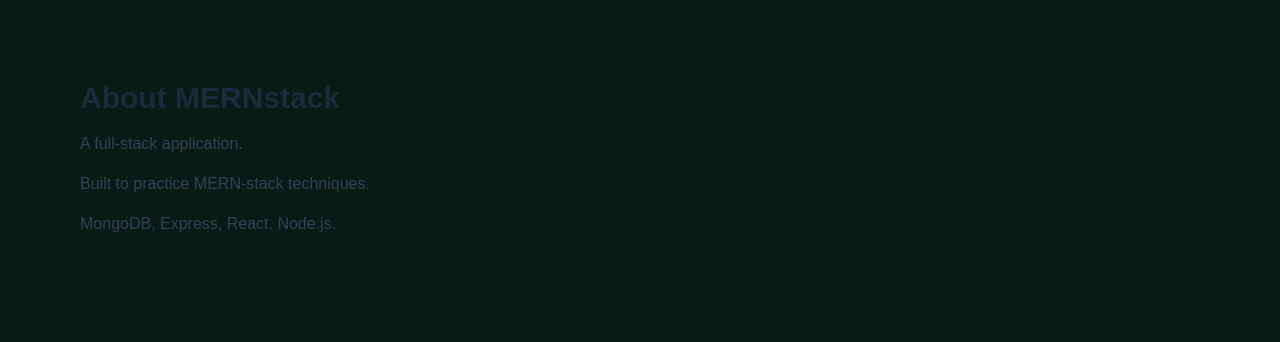
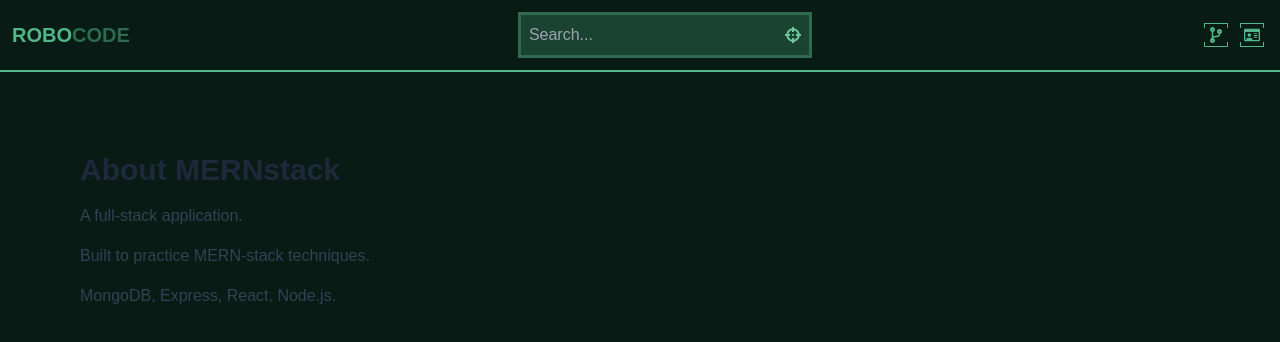
Before and after one commit to Dimterion/MERN-stack, a React (Vite) app in the folder client/: page /about in a window 1280 px wide. Shown: the top 342 px of the page. Built offline with nearby package versions, Linux system fonts and the light colour scheme; no server answers; a web font is replaced by a local one.

Commit message:
adjust header for pages

```diff
--- a/client/src/pages/About.jsx
+++ b/client/src/pages/About.jsx
@@ -1,5 +1,10 @@
+import Header from "../components/Header";
+
 export default function About() {
   return (
+    <>
+      <Header />
+      <section className="signIn-section">
         <div className="py-20 px-4 max-w-6xl mx-auto">
           <h1 className="text-3xl font-bold mb-4 text-slate-800">
             About MERNstack
@@ -8,7 +13,11 @@ export default function About() {
           <p className="mb-4 text-slate-700">
             Built to practice MERN-stack techniques.
           </p>
-      <p className="mb-4 text-slate-700">MongoDB, Express, React, Node.js.</p>
+          <p className="mb-4 text-slate-700">
+            MongoDB, Express, React, Node.js.
+          </p>
         </div>
+      </section>
+    </>
   );
 }
--- a/client/src/pages/CreateListing.jsx
+++ b/client/src/pages/CreateListing.jsx
@@ -172,7 +172,8 @@ export default function CreateListing() {
       <header>
         <Header />
       </header>
-      <main className="p-3 max-w-4xl mx-auto">
+      <main className="signIn-section">
+        <section className="p-3 max-w-4xl mx-auto">
           <h1 className="text-3xl font-semibold text-center my-7">
             Create a listing
           </h1>
@@ -390,6 +391,7 @@ export default function CreateListing() {
               {error && <p className="text-red-700 text-sm">{error}</p>}
             </div>
           </form>
+        </section>
       </main>
     </>
   );
--- a/client/src/pages/UpdateListing.jsx
+++ b/client/src/pages/UpdateListing.jsx
@@ -191,7 +191,8 @@ export default function UpdateListing() {
       <header>
         <Header />
       </header>
-      <main className="p-3 max-w-4xl mx-auto">
+      <main className="signIn-section">
+        <section className="p-3 max-w-4xl mx-auto">
           <h1 className="text-3xl font-semibold text-center my-7">
             Update listing
           </h1>
@@ -409,6 +410,7 @@ export default function UpdateListing() {
               {error && <p className="text-red-700 text-sm">{error}</p>}
             </div>
           </form>
+        </section>
       </main>
     </>
   );
```
Lines whose indentation alone changed are shown as unchanged.
